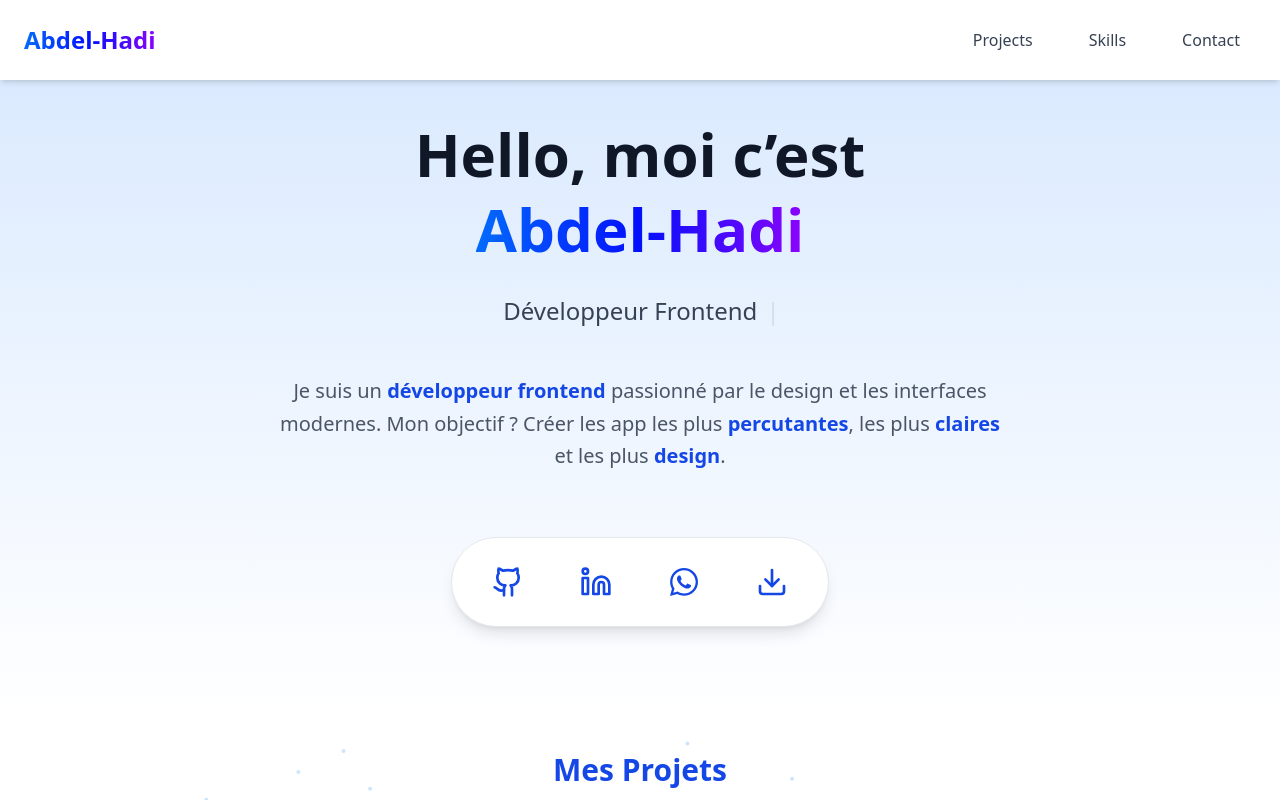
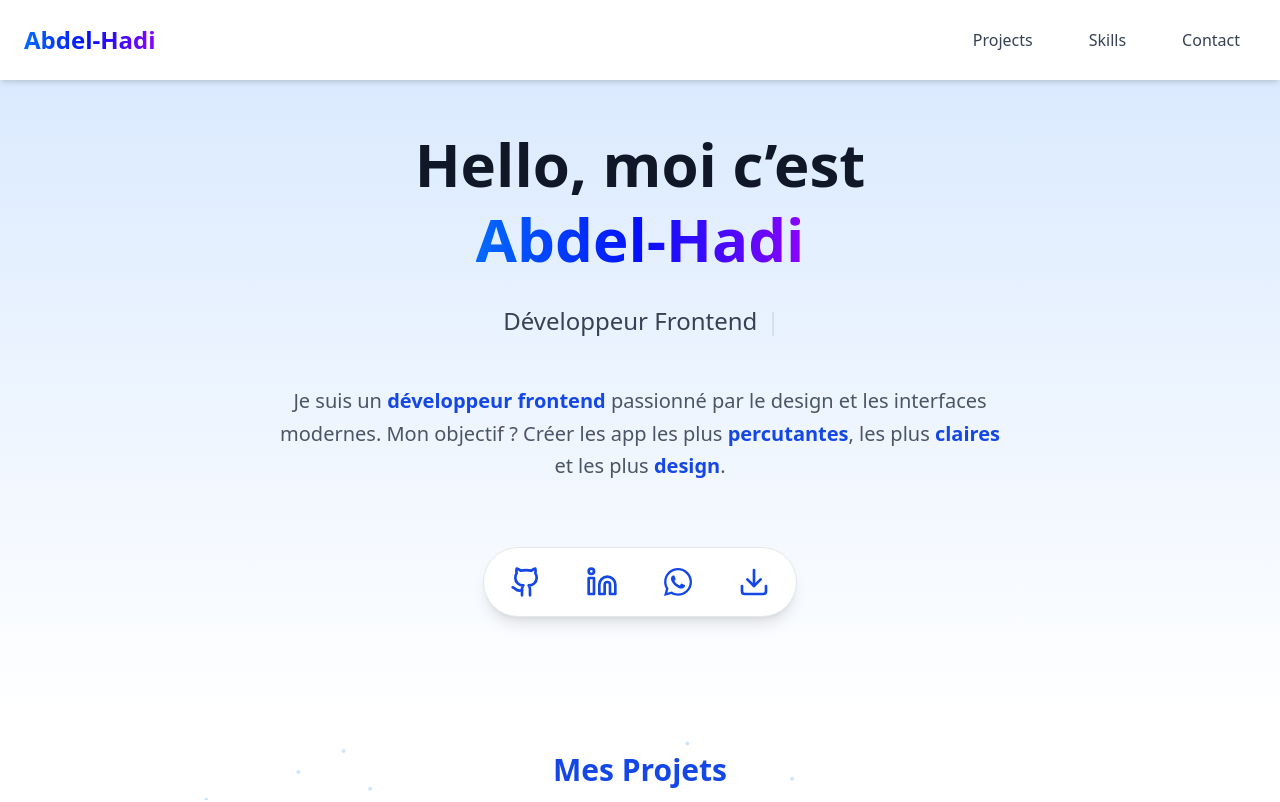
Before and after one commit to Abdelhadi-coder/Portfolio-mobile, a React (Vite) app in the folder mon-portfolio/: page / in a window 1280 px wide. Shown: the top 802 px of the page. Built offline with nearby package versions, Linux system fonts and the light colour scheme.

Commit message:
ADD : improved the the buttons now i added a local storage so it recognize th last button clicked

```diff
--- a/mon-portfolio/src/components/Navbar.jsx
+++ b/mon-portfolio/src/components/Navbar.jsx
@@ -57,7 +57,7 @@ export default function Navbar() {
       </div>
 
       {isOpen && (
-  <ul className="md:hidden bg-white shadow-md flex flex-col space-y-2 px-6 py-4 border-t border-gray-200 animate-slideDown">
+        <ul className="md:hidden bg-white shadow-md flex flex-col space-y-2 px-6 py-4 border-t border-gray-200 animate-slideDown">
           {['projects', 'skills', 'contact'].map((id) => (
             <li key={id}>
               <a
--- a/mon-portfolio/src/sections/Hero.jsx
+++ b/mon-portfolio/src/sections/Hero.jsx
@@ -1,3 +1,4 @@
+import { useEffect, useState } from "react";
 import { Typewriter } from 'react-simple-typewriter'
 import { motion } from 'framer-motion'
 import { Github, Linkedin, Download } from 'lucide-react'
@@ -9,6 +10,14 @@ const fadeInUp = {
 }
 
 export default function Hero() {
+
+    const [activeLink, setActiveLink] = useState(null);
+
+    useEffect(() => {
+    const stored = localStorage.getItem("activeLink");
+    if (stored) setActiveLink(stored);
+    }, []);
+
   return (
     <section className="min-h-[80vh] flex items-center justify-center px-4 bg-gradient-to-b from-blue-100 to-white text-gray-900 relative">
       <motion.div
@@ -66,23 +75,30 @@ export default function Hero() {
         </motion.p>
 
         <motion.div
-          className="flex gap-6 items-center justify-center bg-white border border-gray-200 shadow-lg rounded-full px-6 py-3 mb-4"
+          className="flex gap-6 items-center justify-center bg-white border border-gray-200 shadow-lg rounded-full px-4 py-2 mb-4"
           variants={fadeInUp}
         >
           {links.map(({ href, label, Icon, download }) => (
            <a
                 key={label}
                 href={href}
-              target={download ? undefined : '_blank'}
-              rel={download ? undefined : 'noopener noreferrer'}
+                target={download ? undefined : "_blank"}
+                rel={download ? undefined : "noopener noreferrer"}
                 download={download}
-              className="relative group text-blue-700 focus:outline-none focus:ring-2 focus:ring-blue-500 rounded-full p-4 hover:bg-gray-100 active:bg-gray-200 transition"
+                onClick={() => {
+                    setActiveLink(label);
+                    localStorage.setItem("activeLink", label);
+                }}
+                className={`relative group text-blue-700 focus:outline-none focus:ring-2 focus:ring-blue-500 rounded-full p-2.5 transition
+                    ${activeLink === label ? "bg-gray-100" : ""}
+                    hover:bg-gray-100 active:bg-gray-200`}
                 >
                 <Icon className="w-8 h-8 group-hover:scale-110 group-focus:scale-110 transition-transform" />
                 <span className="absolute bottom-full mb-2 left-1/2 -translate-x-1/2 opacity-0 group-hover:opacity-100 group-focus:opacity-100 text-xs bg-gray-800 text-white rounded px-2 py-1 transition-opacity">
                     {label}
                 </span>
             </a>
+
           ))}
         </motion.div>
       </motion.div>
```
Lines whose indentation alone changed are shown as unchanged.
